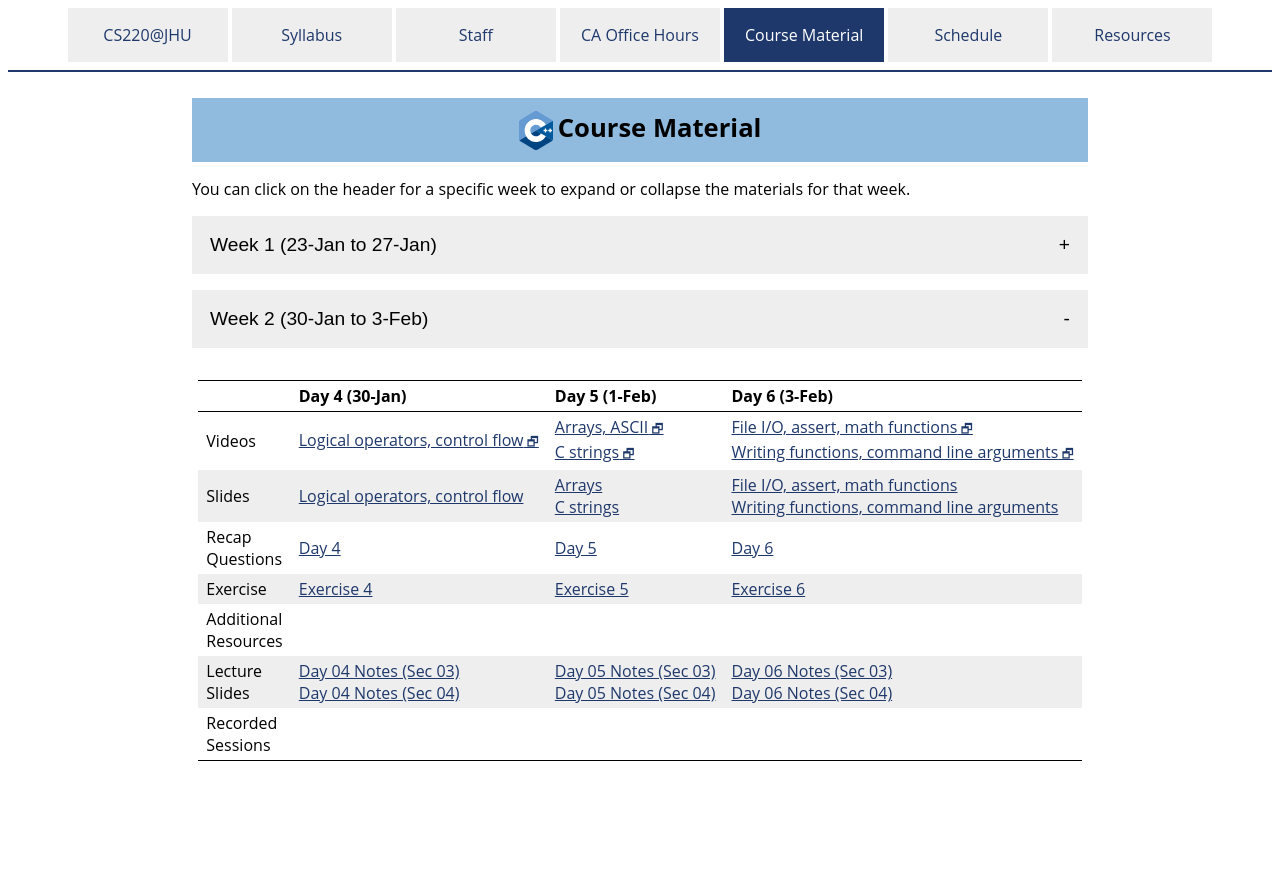
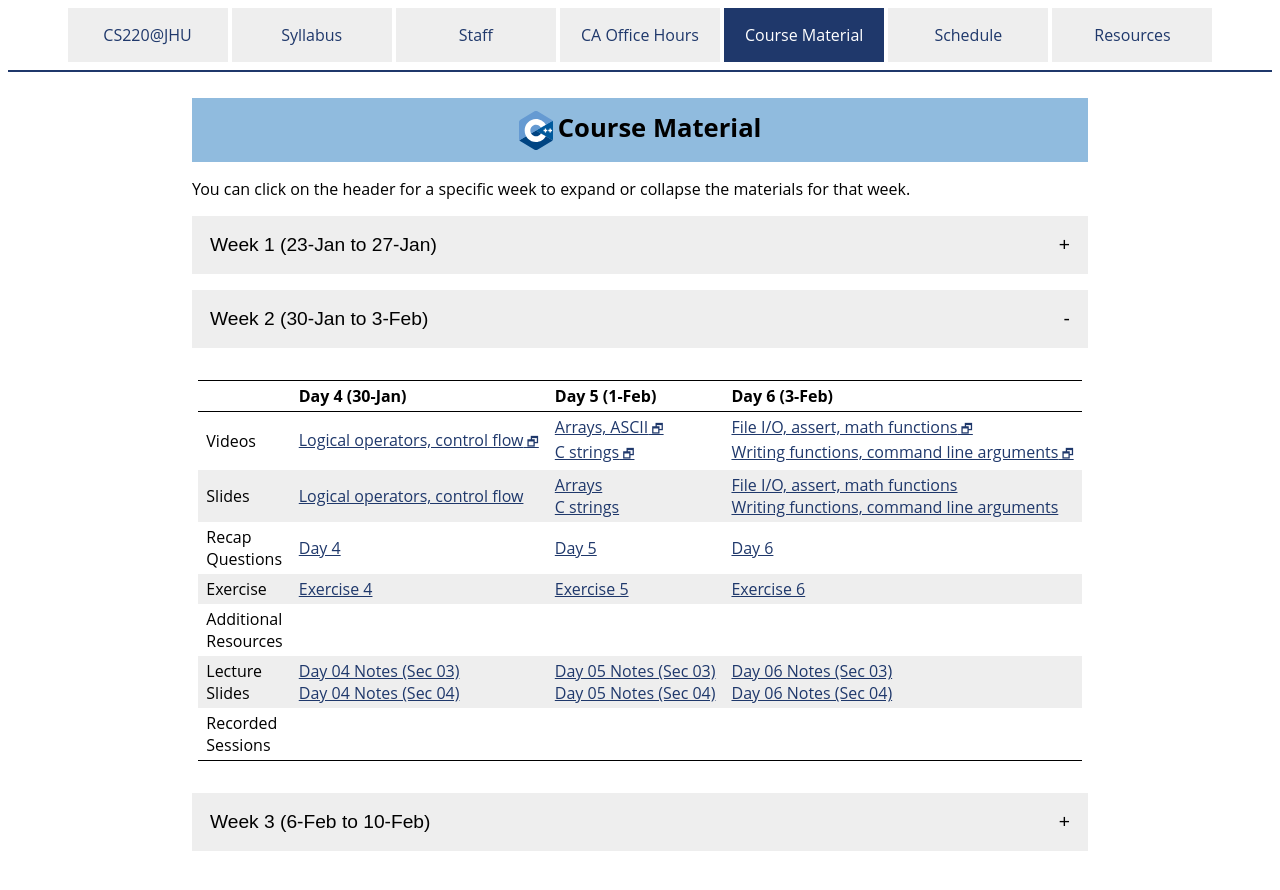
Before and after one commit to vivek-booshan/cs220-sp23, a Jekyll site: the page built from material.md, in a window 1280 px wide. Shown: the top 890 px of the page. Built offline with Jekyll 4.4.1, drawn with Linux system fonts in a browser that asks for light colours.

Commit message:
post week 3 materials

```diff
--- a/material.md
+++ b/material.md
@@ -132,6 +132,63 @@ the materials for that week.
   </tbody>
 </table>
 </div>
+<button type="button" id="week_3_toggle" class="week_control_button">Week 3 (6-Feb to 10-Feb)</button>
+<div id="week_3" class="collapsible">
+<table>
+  <thead>
+    <tr>
+      <th></th>
+      <th>Day 7 (6-Feb)</th>
+      <th>Day 8 (8-Feb)</th>
+      <th>Day 9 (10-Feb)</th>
+    </tr>
+  </thead>
+  <tbody>
+    <tr>
+      <td>Videos</td>
+      <td><a class='external' target='_blank' href='https://jh.hosted.panopto.com/Panopto/Pages/Viewer.aspx?id=bbef007b-88a8-4e42-bcc4-ae230027a8f4'>Function declarations</a><br><a class='external' target='_blank' href='https://jh.hosted.panopto.com/Panopto/Pages/Viewer.aspx?id=c18158bd-cf31-48c4-a2c0-ae230027a87e'>Passing arrays to functions</a><br><a class='external' target='_blank' href='https://jh.hosted.panopto.com/Panopto/Pages/Viewer.aspx?id=12215376-94e9-48dd-8d5a-ae230027937e'>Recursion</a></td>
+      <td><a class='external' target='_blank' href='https://jh.hosted.panopto.com/Panopto/Pages/Viewer.aspx?id=76660996-f221-4bda-85bf-ae230027aa0b'>Separate compilation</a><br><a class='external' target='_blank' href='https://jh.hosted.panopto.com/Panopto/Pages/Viewer.aspx?id=956ae811-74a5-48f2-8d73-ae230027a9b0'>Makefiles</a><br><a class='external' target='_blank' href='https://jh.hosted.panopto.com/Panopto/Pages/Viewer.aspx?id=76a9e1f6-07f3-483c-9341-ae230027a948'>Header guards</a></td>
+      <td><a class='external' target='_blank' href='https://jh.hosted.panopto.com/Panopto/Pages/Viewer.aspx?id=67aec427-5035-40bb-a34f-ae230027a824'>Multidimensional arrays, gdb</a></td>
+    </tr>
+    <tr>
+      <td>Slides</td>
+      <td><a href='slides/day07_function_declaration.pdf'>Function declarations</a><br><a href='slides/day07_passing_arrays_to_functions.pdf'>Passing arrays to functions</a><br><a href='slides/day07_recursion.pdf'>Recursion</a></td>
+      <td><a href='slides/day08_separate_compilation.pdf'>Separate compilation</a><br><a href='slides/day08_makefiles.pdf'>Makefiles</a><br><a href='slides/day08_header_guards.pdf'>Header guards</a></td>
+      <td><a href='slides/day09_multidimensional_arrays_gdb.pdf'>Multidimensional arrays, gdb</a></td>
+    </tr>
+    <tr>
+      <td>Recap<br>Questions</td>
+      <td><a href='questions/day07.html'>Day 7</a></td>
+      <td><a href='questions/day08.html'>Day 8</a></td>
+      <td><a href='questions/day09.html'>Day 9</a></td>
+    </tr>
+    <tr>
+      <td>Exercise</td>
+      <td><a href='exercise/ex07.html'>Exercise 7</a></td>
+      <td><a href='exercise/ex08.html'>Exercise 8</a></td>
+      <td><a href='exercise/ex09.html'>Exercise 9</a></td>
+    </tr>
+    <tr>
+      <td>Additional<br>Resources</td>
+      <td></td>
+      <td></td>
+      <td><a class='external' target='_blank' href='https://darkdust.net/files/GDB%20Cheat%20Sheet.pdf'>GDB Cheat Sheet</a></td>
+    </tr>
+    <tr>
+      <td>Lecture<br>Slides</td>
+      <td></td>
+      <td></td>
+      <td></td>
+    </tr>
+    <tr>
+      <td>Recorded<br>Sessions</td>
+      <td></td>
+      <td></td>
+      <td></td>
+    </tr>
+  </tbody>
+</table>
+</div>
 <script type="text/javascript">
   // Create and register a click handler for button clicks to expand/contract
   // specified content div
```
Also changed, not shown: material-future.csv (+0 -37 lines), material.csv (+21 -0 lines).
